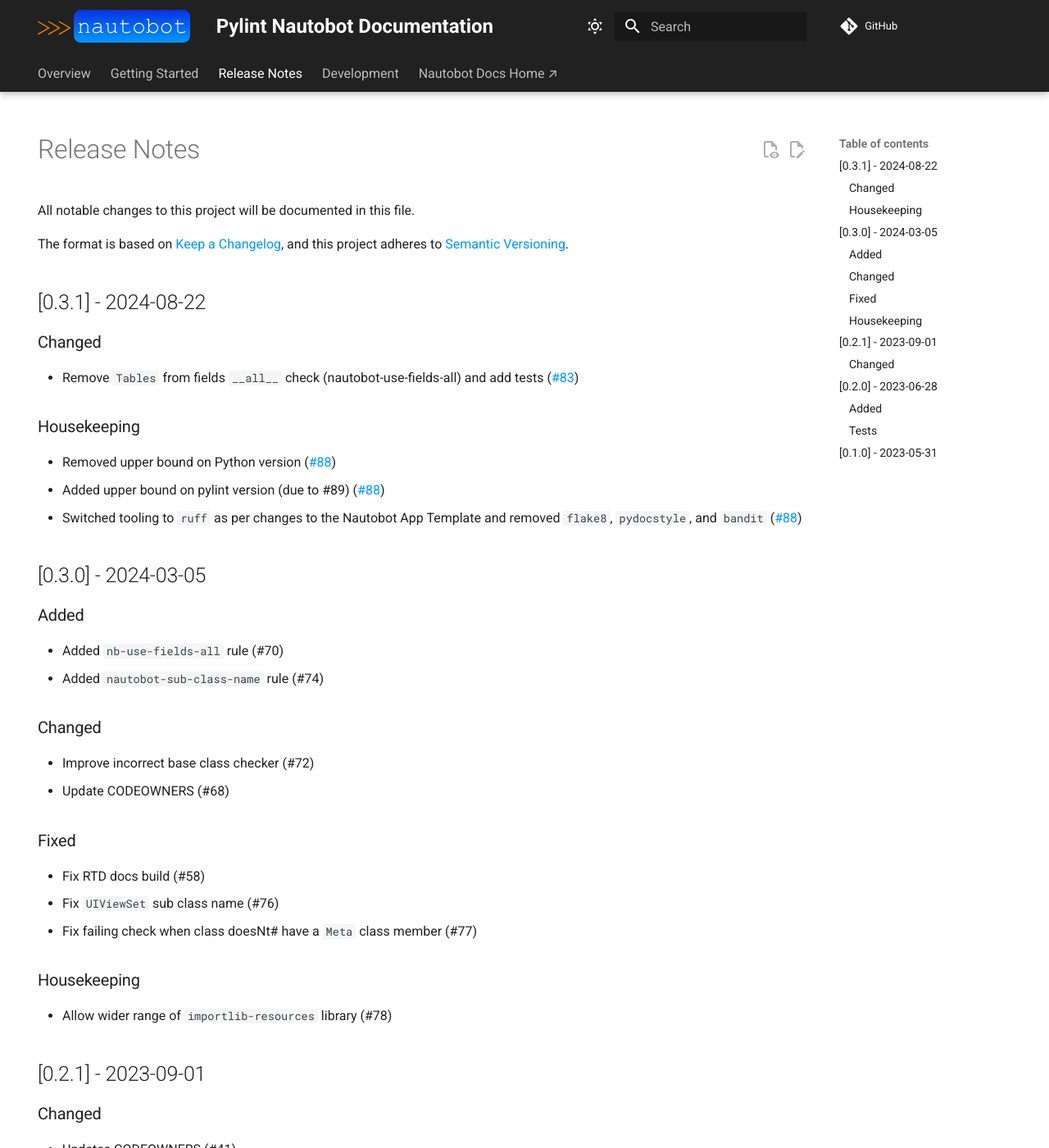
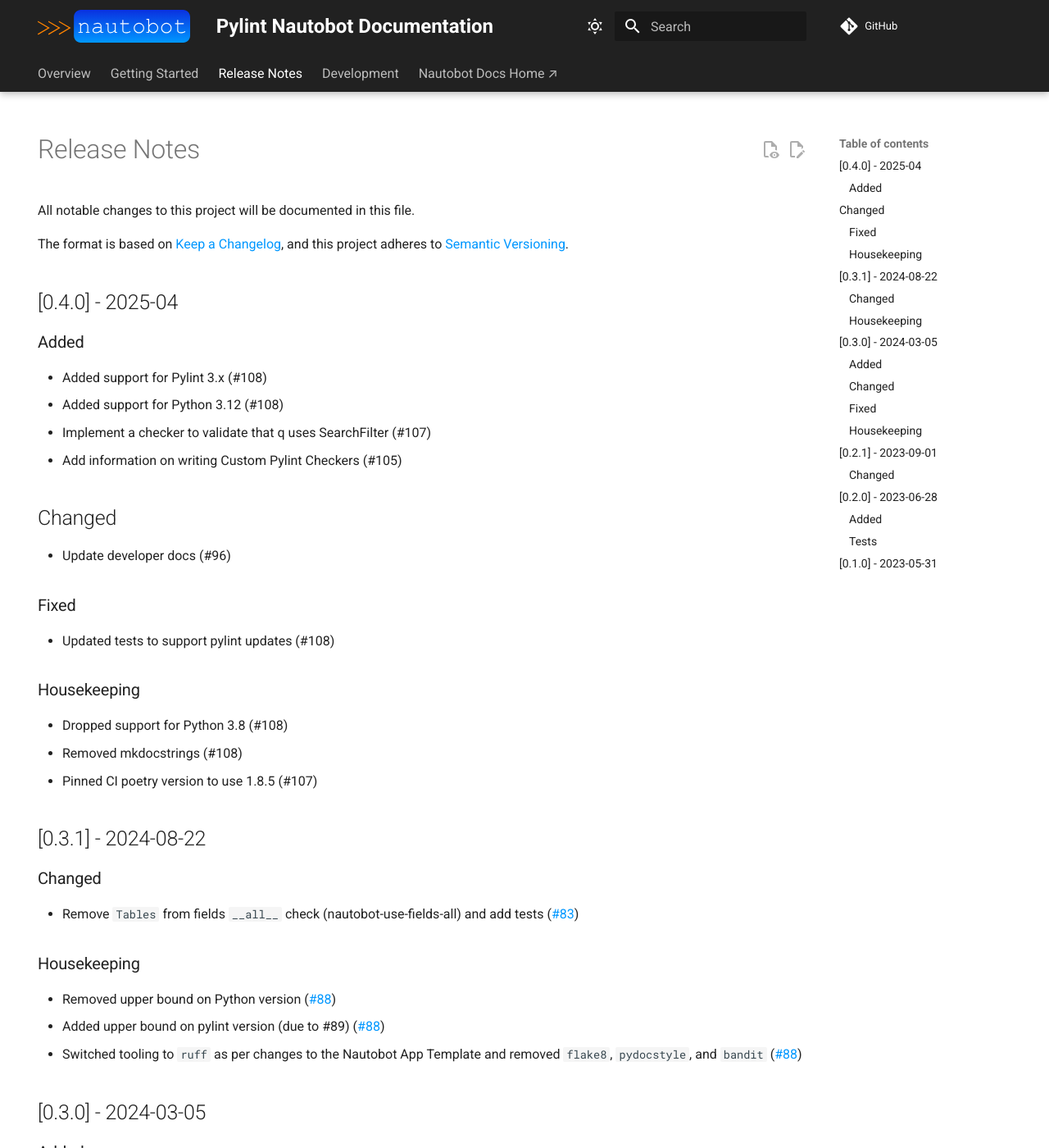
Before and after one commit to nautobot/pylint-nautobot, an MkDocs documentation site: the page built from docs/release_notes.md, in a window 1280 px wide and 1400 px high. Shown: the whole window at 82% size. Built offline with MkDocs 1.6.1 and Material for MkDocs 9.7.7, drawn with Linux system fonts in a browser that asks for light colours; comment, search, counter and statistics services are not loaded.

Commit message:
Remove mkdocstrings, update deps

```diff
--- a/docs/release_notes.md
+++ b/docs/release_notes.md
@@ -10,6 +10,28 @@ All notable changes to this project will be documented in this file.
 The format is based on [Keep a Changelog](https://keepachangelog.com/en/1.0.0/),
 and this project adheres to [Semantic Versioning](https://semver.org/spec/v2.0.0.html).
 
+## [0.4.0] - 2025-04
+
+### Added
+
+- Added support for Pylint 3.x (#108)
+- Added support for Python 3.12 (#108)
+- Implement a checker to validate that q uses SearchFilter (#107)
+- Add information on writing Custom Pylint Checkers (#105)
+
+## Changed
+
+- Update developer docs (#96)
+
+### Fixed
+
+- Updated tests to support pylint updates (#108)
+
+### Housekeeping
+
+- Dropped support for Python 3.8 (#108)
+- Removed mkdocstrings (#108)
+- Pinned CI poetry version to use 1.8.5 (#107)
 
 ## [0.3.1] - 2024-08-22
 
--- a/docs/requirements.txt
+++ b/docs/requirements.txt
@@ -1,7 +1,3 @@
 mkdocs==1.6.0
 mkdocs-material==9.5.32
 markdown-version-annotations==1.0.1
-griffe==1.1.1
-mkdocstrings-python==1.10.8
-mkdocstrings==0.25.2
-mkdocs-autorefs==1.2.0
```
Also changed, not shown: pyproject.toml (+2 -7 lines), 1 other file.
